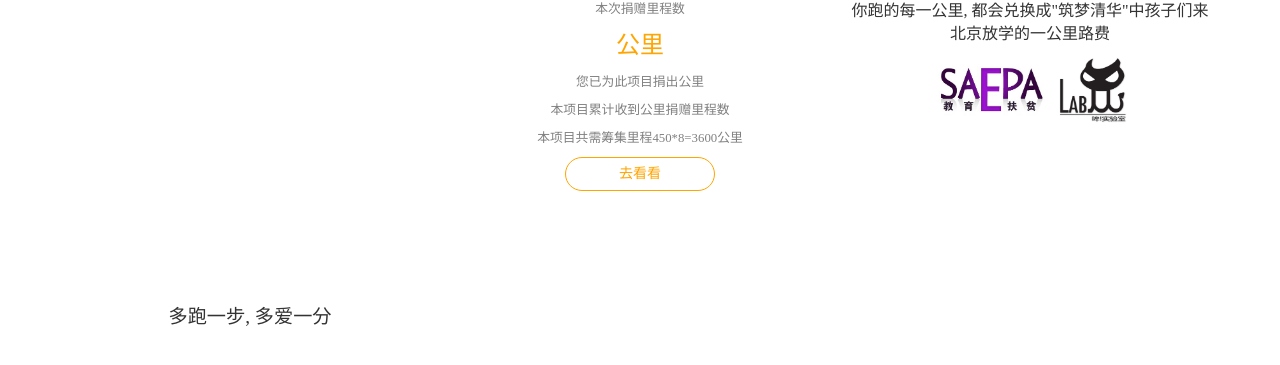
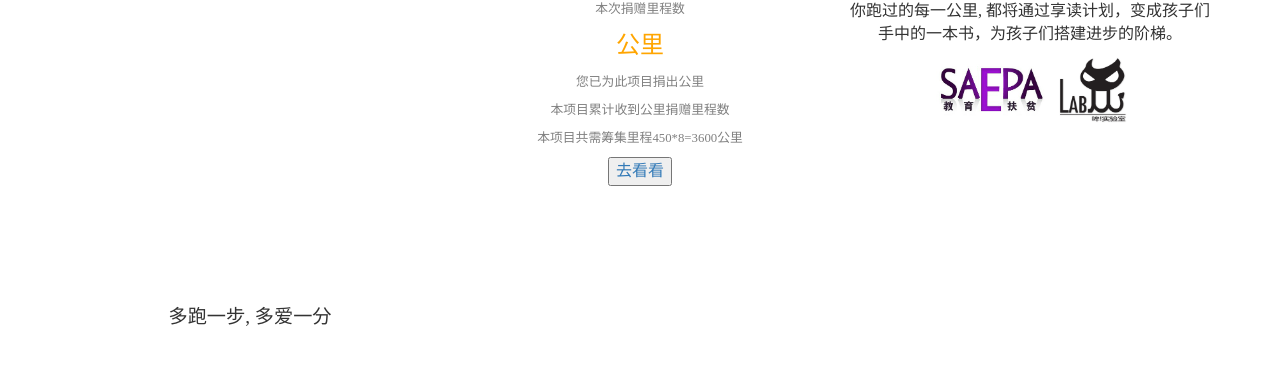
Before and after one commit to mulab/saepa.taskcube, a Python web app: template app/templates/share.html in a window 1280 px wide. Shown: the top 365 px of the page. Run offline with Jinja, Linux system fonts and the light colour scheme; the template is opened without the code that fills it, so the values that code supplies are empty.

Commit message:
modify description

```diff
--- a/app/templates/share.html
+++ b/app/templates/share.html
@@ -5,7 +5,7 @@
     <meta name="viewport" content="width=device-width">
     <link rel="stylesheet" href="{{ url_for('static', filename='css/bootstrap.min.css') }}" media="screen" title="no title" charset="utf-8">
     <link rel="stylesheet" href="{{ url_for('static', filename='css/main.css') }}" media="screen" title="no title" charset="utf-8">
-    <title>助梦清华，我今天通过跑步，助梦了{{ task.distance }}公里</title>
+    <title>享读计划，我今天通过跑步，筑梦了{{ task.distance }}公里</title>
 </head>
 <body>
     <div class="container">
@@ -21,11 +21,11 @@
                 <p class="gray">本项目累计收到{{ total_distance }}公里捐赠里程数</p>
                 <p class="gray">本项目共需筹集里程450*8=3600公里</p>
                 <a href="http://mp.weixin.qq.com/s?__biz=MzA5NzMwODczNg==&mid=2650167350&idx=1&sn=c78356e2d2cde7f9a79b058db093f6e6&chksm=88a02119bfd7a80fdf563078d3440350d3ffea2b3a2205eed583ca23029ef4b7e3a53151926e&mpshare=1&scene=1&srcid=0923JtVFWiEKVq7m69tFPOAK&from=singlemessage&isappinstalled=0#wechat_redirect">
-                    <button type="button" name="button" class="btn btn-default">去看看</button>
+                    <button type="button" name="button" cl ass="btn btn-default">去看看</button>
                 </a>
             </div>
             <div class="col-md-4 footer">
-                <p>你跑的每一公里, 都会兑换成"筑梦清华"中孩子们来北京放学的一公里路费</p>
+                <p>你跑过的每一公里, 都将通过享读计划，变成孩子们手中的一本书，为孩子们搭建进步的阶梯。</p>
                 <div class="logos">
                     <span><img src="{{ url_for('static', filename='images/saepa.jpg') }}" alt="SAEPA" class="saepa_logo"></span>
                     <span><img src="{{ url_for('static', filename='images/labμ.jpg') }}" alt="Lab μ" class="labmu_logo"></span>
@@ -41,7 +41,6 @@
             $('.body').css("height", $(window).height() * 0.4 + 'px');
             $('.footer').css("height", $(window).height() * 0.2 + 'px');
             $('.saepa_logo').css("width", $('.footer').width() / 3 + 'px');
-            $('.gemalto_logo').css("width", $('.footer').width() / 3 + 'px');
             $('.labmu_logo').css("width", $('.footer').width() / 5 + 'px');
         })
     </script>
```
